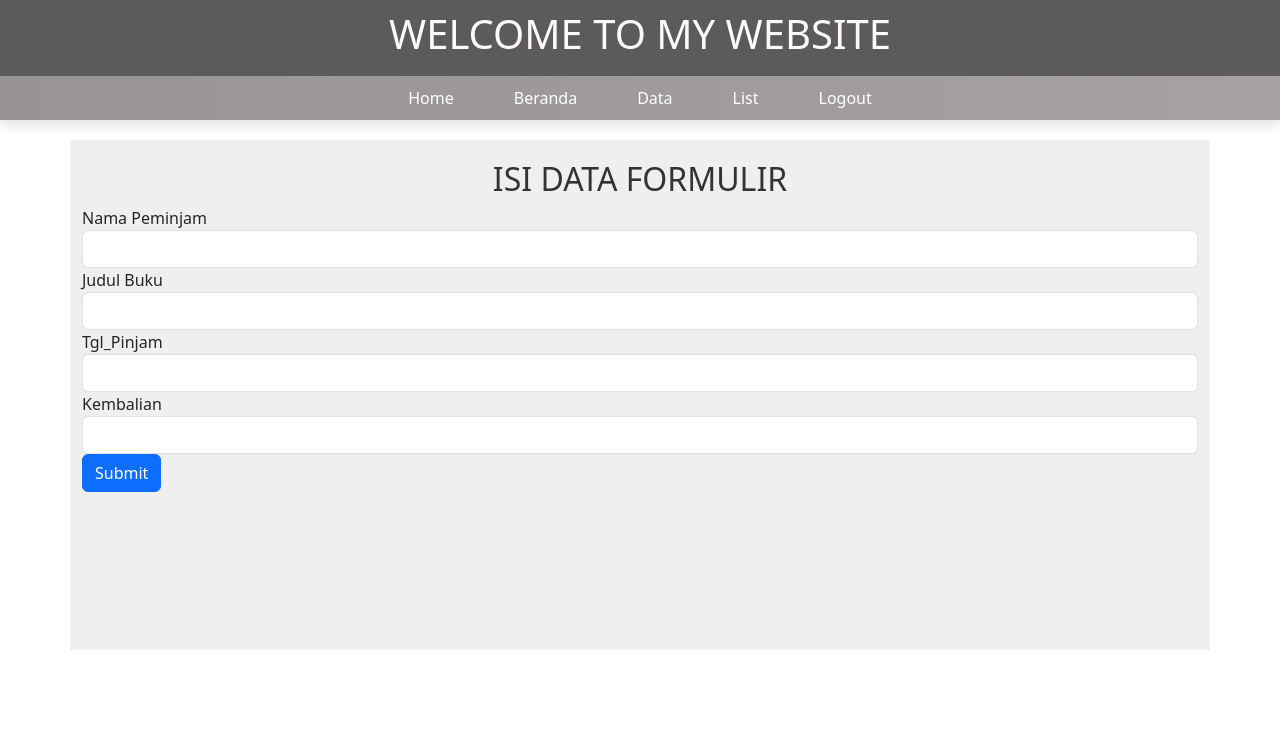
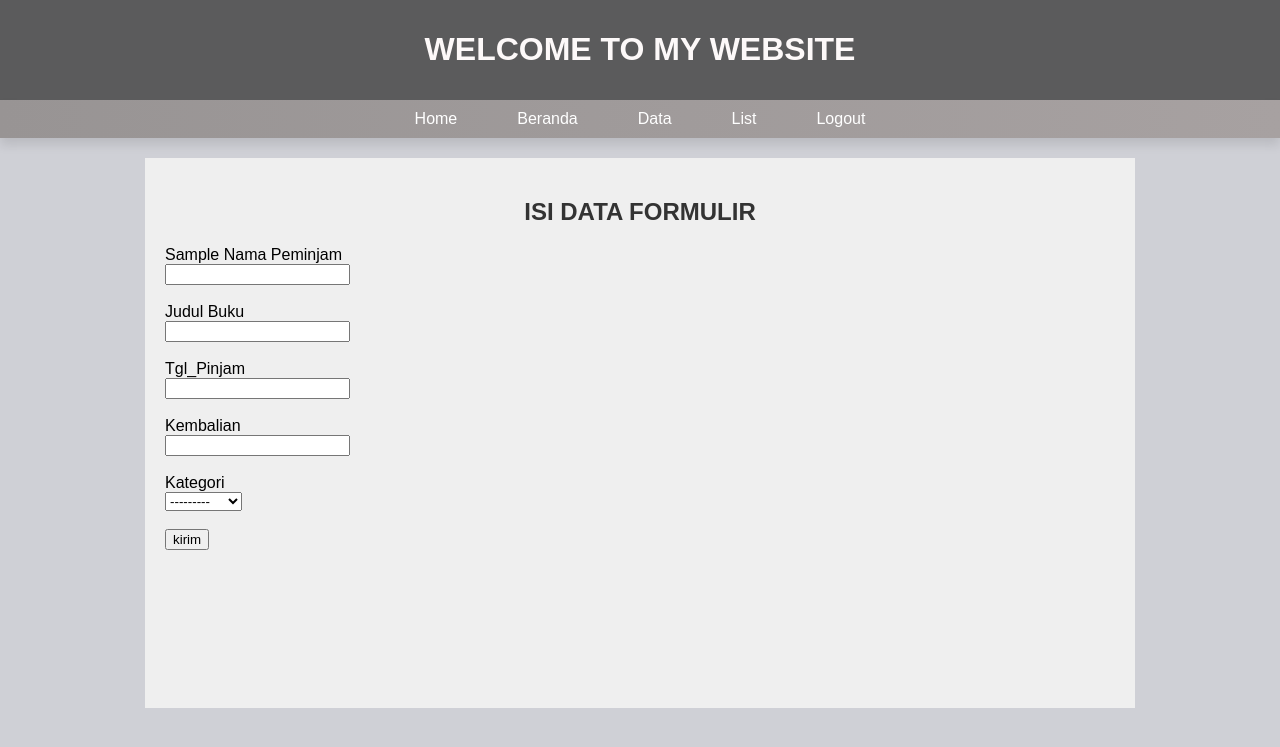
Before and after one commit to rinimaulia09/k_website, a Django app: template menu/templates/list.html in a window 1280 px wide. Shown: the top 747 px of the page. Run offline with Django 4.2, Linux system fonts and the light colour scheme; data comes from the database, SQL or seed files in the repository; tables that the repository leaves empty hold one stand-in row (values such as "Sample post"); the template is opened without the code that fills it: values that come from a table or form of the project are taken from there, most other values are stand-ins (such as "Sample title", 1, 10 or a date in 2020); some libraries are stand-ins or nearby versions.

Commit message:
menambahkan file form.py

```diff
--- /dev/null
+++ b/menu/form.py
@@ -0,0 +1,10 @@
+from django import forms
+
+from .models import kategori
+
+class FromBuku( forms.Form):
+    kategori = forms.ModelChoiceField(queryset=kategori.objects.all())
+    nama_pinjam = forms.CharField(max_length=100)
+    judul_buku = forms.CharField(max_length=100)
+    tgl_pinjam = forms.DateField()
+    kembalian = forms.DateField()
--- a/menu/templates/detail_buku.html
+++ b/menu/templates/detail_buku.html
@@ -17,7 +17,7 @@
                 <li><a href ="/members">Home</a></li>
                 <li><a href ="/dt" class="active">Beranda</a></li>
                 <li><a href ="">Data</a></li>
-                <li><a href ="">Menu</a></li>
+                <li><a href ="">List</a></li>
                 <li><a href ="/members">Logout</a></li>
             </ul>
             </nav>
@@ -25,7 +25,7 @@
             <div class="library">
             </div>
 
-            <h1>Daftar Menu</h1>
+            <h1>Data</h1>
             <table border ="1">
 
                 <tr>
@@ -34,7 +34,7 @@
                 </tr>
                 <tr>
                     <th>Judul buku</th>
-                    <th>{{ buku.judul }}</th>
+                    <th>{{ buku.judul_buku}}</th>
                 </tr>
                 <tr>
                     <th>tgl_pinjam</th>
--- a/menu/templates/list.html
+++ b/menu/templates/list.html
@@ -7,7 +7,7 @@
   <meta charset="utf-8">
   <meta name="viewport" content="width=device-width, initial-scale=1">
   <link rel="stylesheet" href="{% static 'stylee.css' %}">
-  <link rel="stylesheet" type="" href="{% static 'bootstrap.min.css' %}">
+
 </head>
 <body>
     <header>
@@ -26,26 +26,31 @@
         <div class="library">
             <h2>ISI DATA FORMULIR</h2>
     </div>
+ {% csrf_token %}
+  <form action="" method="post">
+  {{ from.as_p }}
 
-  <form action="" method="post">
-    <div class="form-group">
-      <label for="uname">Nama Peminjam</label>
-      <input type="text" class="form-control" id="uname" placeholder="" name="uname" >
-    </div>
-    <div class="form-group">
-        <label for="uname">Judul Buku</label>
-        <input type="text" class="form-control" id="uname" placeholder="" name="uname" >
-      </div>
-    <div class="form-group">
-        <label for="uname">Tgl_Pinjam</label>
-        <input type="text" class="form-control" id="uname" placeholder="" name="uname">
-      </div>
-      <div class="form-group">
-        <label for="uname">Kembalian</label>
-        <input type="text" class="form-control" id="uname" placeholder="" name="uname">
-      </div>
 
-    <button type="submit" class="btn btn-primary">Submit</button>
+      <label for="uname">Nama Peminjam</label><br>
+      <!-- <input type="text" class="form-control" id="uname" placeholder="" name="uname" > -->
+      {{form.nama_pinjam}}
+      <br><br>
+      <label for="uname">Judul Buku</label><br>
+      {{form.judul_buku}}<br><br>
+
+      <label for="uname">Tgl_Pinjam</label><br>
+      {{form.tgl_pinjam}}<br><br>
+
+      <label for="uname">Kembalian</label><br>
+      {{form.kembalian}}<br><br>
+
+      <label for="uname">Kategori</label><br>
+      {{form.kategori}}<br><br>
+
+      <input type="submit" value="kirim">
+
+
+      <!-- <button type="submit" class="btn btn-primary">Submit</button> -->
 
   </form>
 </body>
--- a/menu/urls.py
+++ b/menu/urls.py
@@ -3,7 +3,7 @@ from . import views
 
 urlpatterns = [
     path('members/', views.members, name='members'),
-    path('buku/detail/<int:id>', views.detail_buku, name='detail_buku'),
+    path('book/detail/<int:id>', views.detail_buku, name='detail_buku'),
     path('dt/', views.dt, name='dt'),
     path('book/', views.book, name='book'),
     path('list/', views.list, name='list'),
```
Also changed, not shown: menu/views.py (+24 -1 lines).
